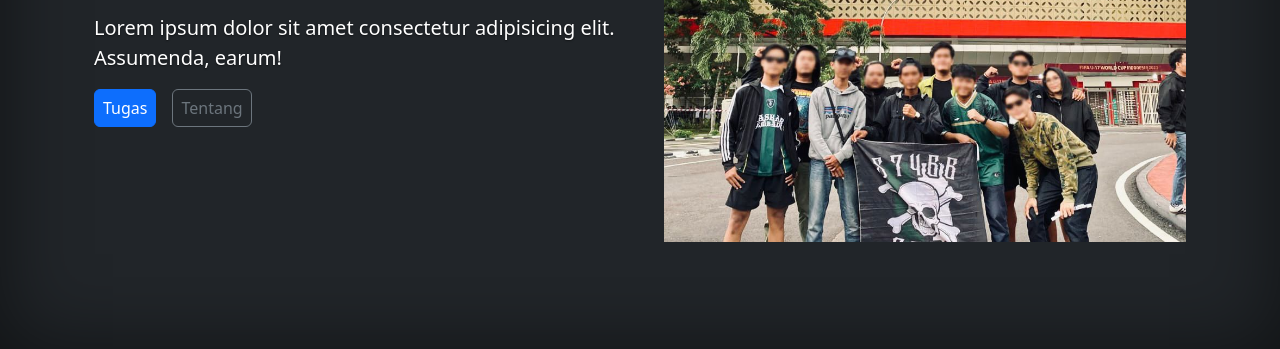
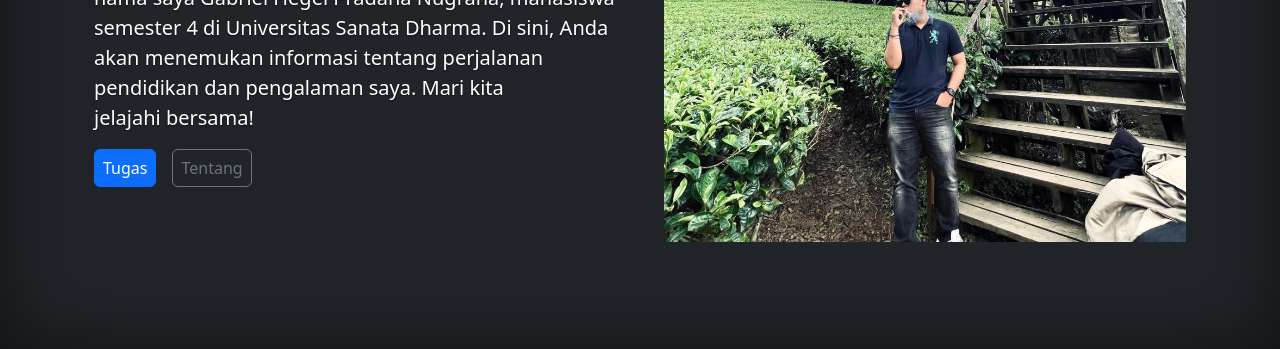
Before and after one commit to gabrielxhegell/UTS_Platform, a plain HTML site: page index.html in a window 1280 px wide. Shown: the part 451-800 px from the top of the page. Drawn offline with nearby package versions, Linux system fonts and the light colour scheme.

Commit message:
update Hero v1.2

```diff
--- a/index.html
+++ b/index.html
@@ -33,18 +33,24 @@
     <div class="container col-xxl-8 px-4 py-5 heroes h-100" id="heroes" style="height: 100vh;">
         <div class="row flex-lg-row-reverse align-items-center g-5 py-5">
             <div class="col-10 col-sm-8 col-lg-6">
-                <img src="./public/1.jpg" style="object-fit: cover; height: 500px; width: 700px;"
+                <img src="./public/Cover.jpg" style="object-fit: cover; height: 500px; width: 700px;"
                     class="d-block mx-lg-auto img-fluid" alt="Bootstrap Themes" loading="lazy">
             </div>
             <div class="col-lg-6">
                 <h1 class=" fw-bold mb-3 text-start">Gabriel Hegel Pradana Nugraha</h1>
                 <h1 class=" fw-bold mb-3 text-start fs-4">225314008</h1>
                 <p class="lead text-start">
-                    Lorem ipsum dolor sit amet consectetur adipisicing elit. Assumenda, earum!
+                    Selamat datang di halaman pribadi saya! Perkenalkan, nama saya Gabriel Hegel Pradana Nugraha,
+                    mahasiswa semester 4 di Universitas Sanata Dharma. Di sini, Anda akan menemukan informasi tentang
+                    perjalanan pendidikan dan pengalaman saya. Mari kita jelajahi bersama!
                 </p>
                 <div class="d-grid gap-2 d-md-flex justify-content-md-start">
-                    <button type="button" class="btn btn-primary px-2 me-md-2">Tugas</button>
-                    <button type="button" class="btn btn-outline-secondary px-2">Tentang</button>
+                    <a href="tugas.html" class="nav-link">
+                        <button type="button" class="btn btn-primary px-2 me-md-2">Tugas</button>
+                    </a>
+                    <a href="tentang.html" class="nav-link ">
+                        <button type="button" class="btn btn-outline-secondary px-2">Tentang</button>
+                    </a>
                 </div>
             </div>
         </div>
```
Also changed, not shown: public/Cover.jpg (added).
